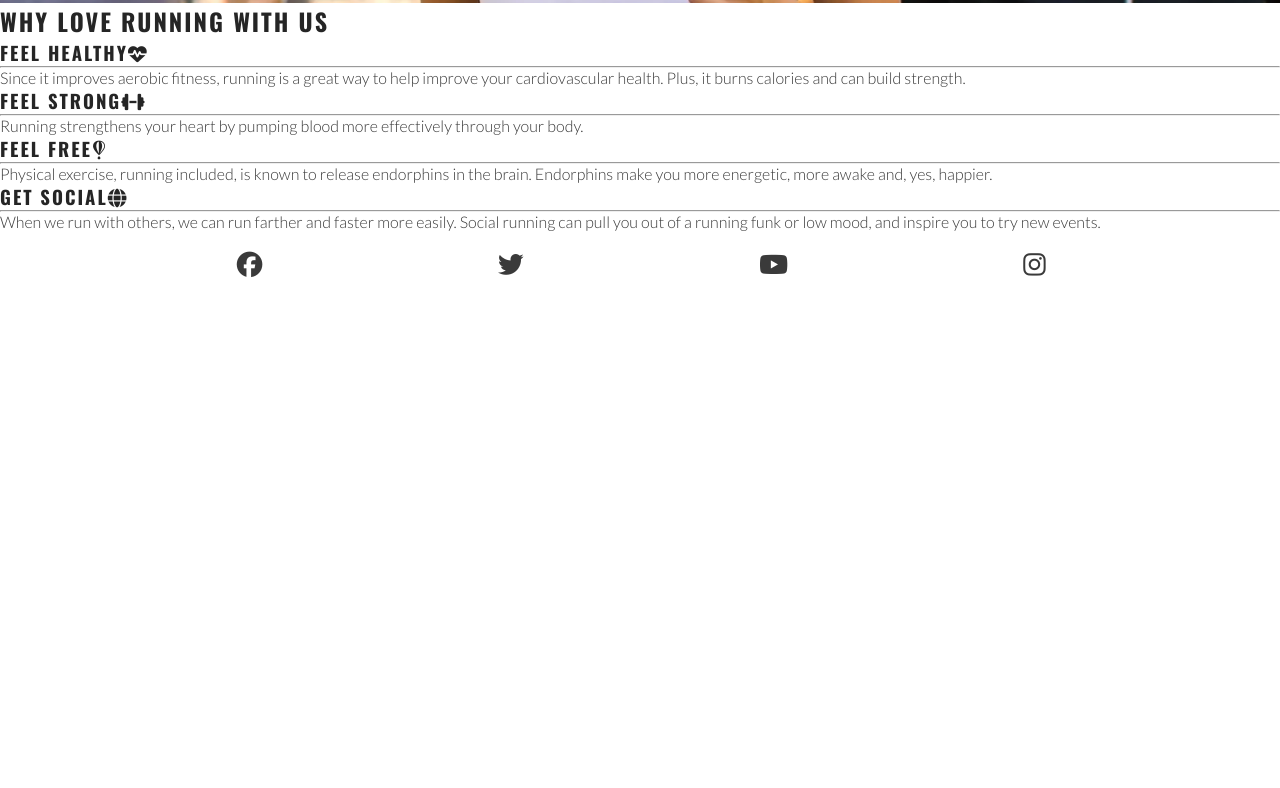
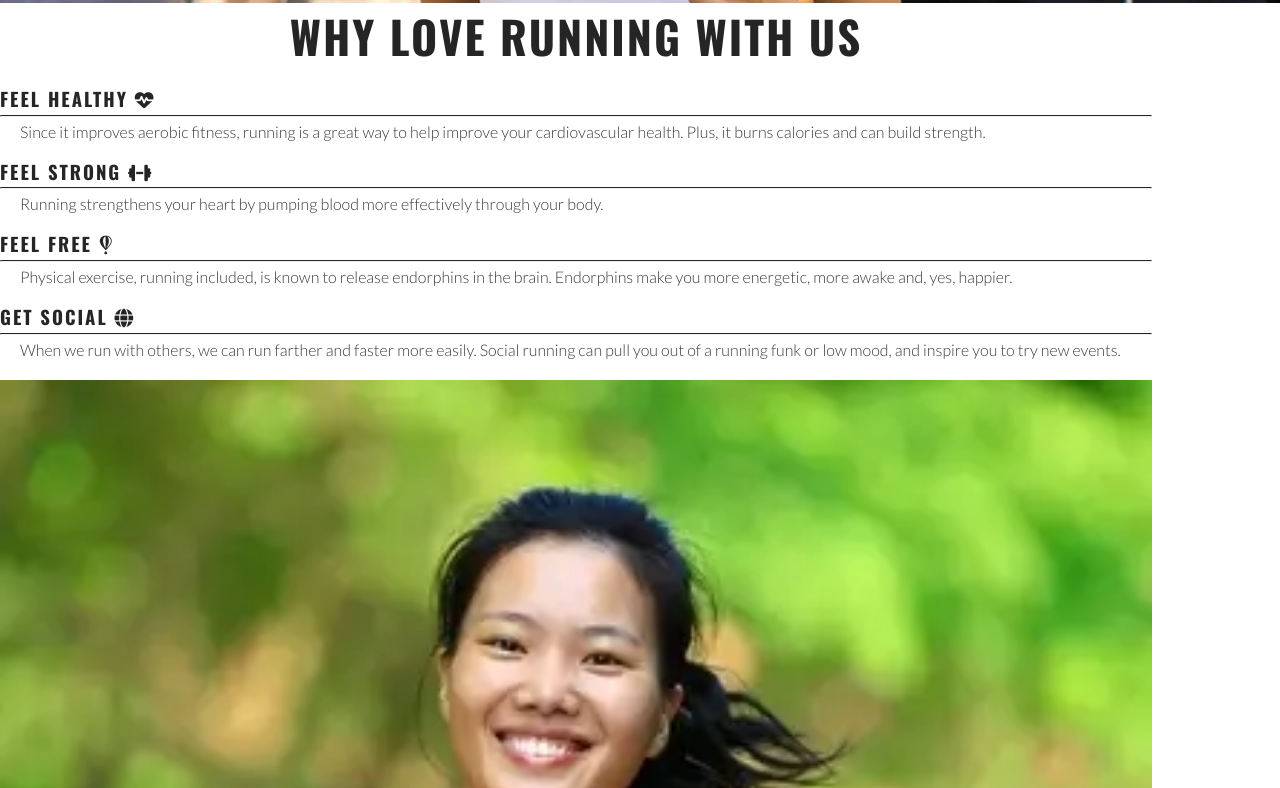
Before and after one commit to Mi-Py-1/Love-Running-Does-Mike, a plain HTML site: page index.html in a window 1280 px wide. Shown: the part 644-1432 px from the top of the page. Before the commit the page ends 943 px from the top, so only its background shows below. Drawn offline with nearby package versions, Linux system fonts and the light colour scheme.

Commit message:
added reasons image

```diff
--- a/assets/css/style.css
+++ b/assets/css/style.css
@@ -116,6 +116,52 @@ main {
     color: #ffffff;
 }
 
+/* body reasons to run */
+
+#reasons {
+    width: 90%;
+    /* below is same as margin left, right, bottom */
+    margin: 20 px auto;
+}
+
+#reasons h2 {
+    margin-bottom: 20px;
+    text-align: center;
+    font-size: 280%;
+}
+
+/* these two can be combined as #benefits-physical>div, #benefits-mental>div */
+#benefits-physical > div {
+    line-height: 20px;
+    margin-bottom: 20px;
+}
+
+#benefits-mental > div {
+    line-height: 20px;
+    margin-bottom: 20px;
+}
+
+/* shorthand = padding: 0 20px; */
+#benefits p {
+    padding-left: 20px;
+    padding-right: 20px;
+}
+
+/* shorthand border-top: 1px solid #3a3a3a; margin: 5px 0; */
+#benefits hr {
+    border-top: 1px solid #252525;
+    margin-top: 5px;
+    margin-bottom: 5px;
+}
+
+/* reasons image */
+#circle-cover-bg {
+    background: url("../images/reasons-image.webp") no-repeat top center / cover;
+    height: 90vw;
+    width: 90vw;
+    margin-bottom: 20px;
+}
+
 /* footer */
 #social-networks {
     text-align: center;
--- a/index.html
+++ b/index.html
@@ -55,27 +55,30 @@
         <div id="benefits">
             <div id="benefits-physical">
                 <div>
-                    <h3>Feel Healthy<i class="fa-solid fa-heart-pulse"></i></h3>
+                    <h3>Feel Healthy <i class="fa-solid fa-heart-pulse"></i></h3>
                     <hr>
                     <p>Since it improves aerobic fitness, running is a great way to help improve your cardiovascular health. Plus, it burns calories and can build strength.</p>
                 </div>
                 <div>
-                    <h3>Feel Strong<i class="fa-solid fa-dumbbell"></i></h3>
+                    <h3>Feel Strong <i class="fa-solid fa-dumbbell"></i></h3>
                     <hr>
                     <p>Running strengthens your heart by pumping blood more effectively through your body.</p>
                 </div>
             </div>
             <div id="benefits-mental">
                 <div>
-                    <h3>Feel Free<i class="fa-brands fa-fly"></i></h3>
+                    <h3>Feel Free <i class="fa-brands fa-fly"></i></h3>
                     <hr>
                     <p>Physical exercise, running included, is known to release endorphins in the brain. Endorphins make you more energetic, more awake and, yes, happier.</p>
                 </div>
                 <div>
-                    <h3>Get Social<i class="fa-solid fa-globe"></i></h3>
+                    <h3>Get Social <i class="fa-solid fa-globe"></i></h3>
                     <hr>
                     <p>When we run with others, we can run farther and faster more easily. Social running can pull you out of a running funk or low mood, and inspire you to try new events.</p>
                 </div>
+            </div>
+            <div id="benefits-image">
+                <div id="circle-cover-bg"></div>
             </div>
         </div>
     </section>
```
Also changed, not shown: assets/images/reasons-image.webp (added).
